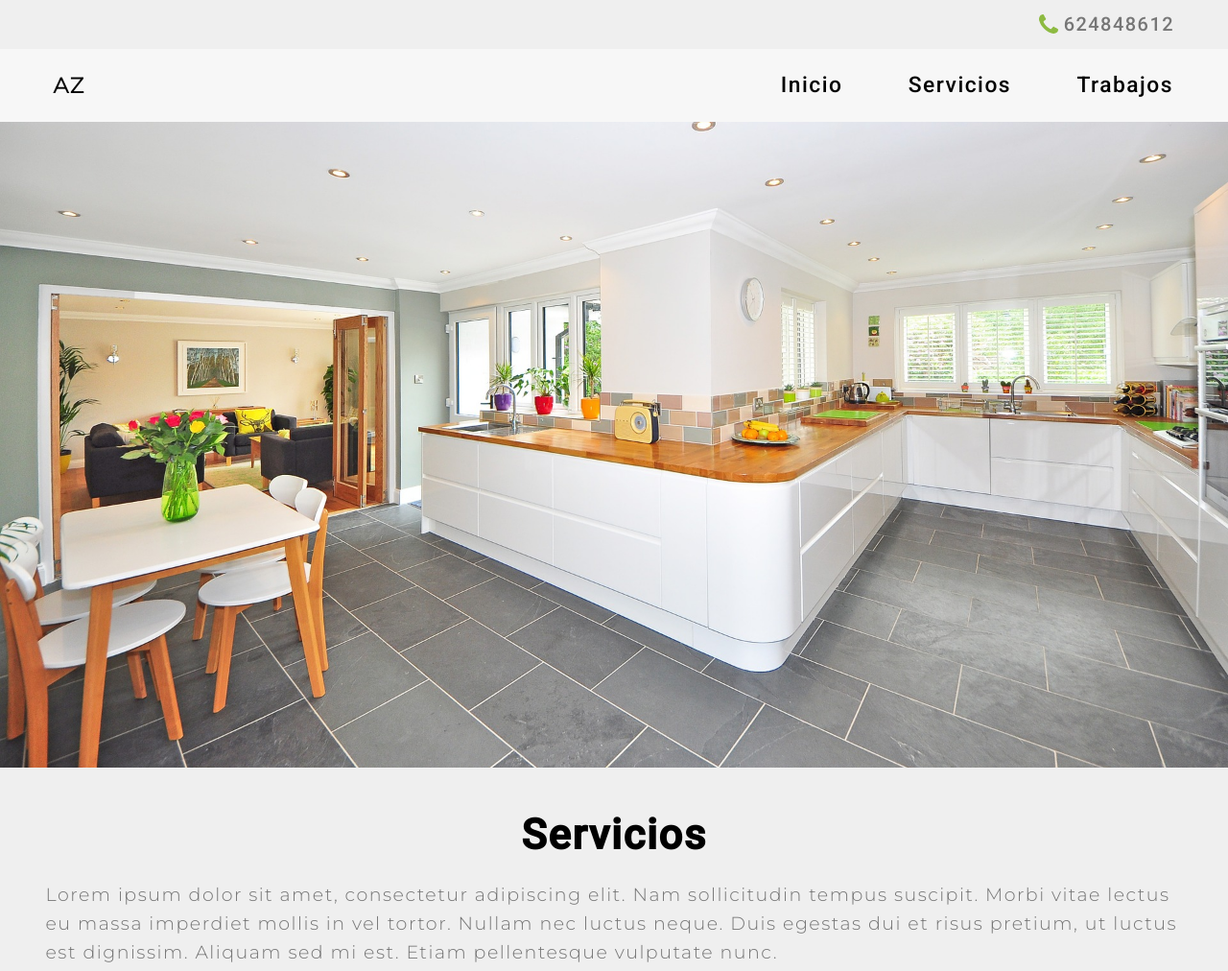
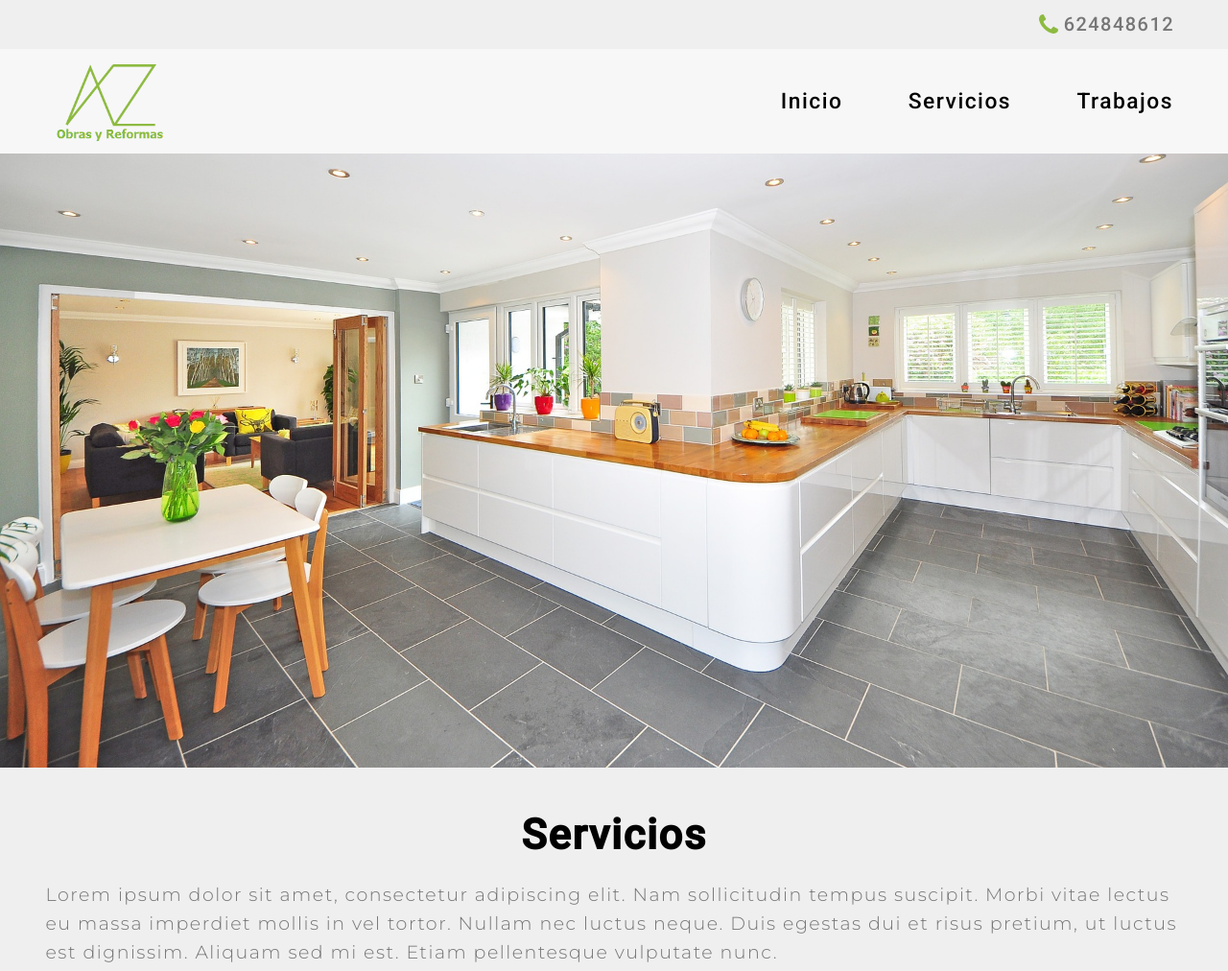
Before and after one commit to josebaml/AZobrasyreformas, a plain HTML site: page index.html in a window 1280 px wide. Shown: the top 1012 px of the page at 96% size. Drawn offline with nearby package versions, Linux system fonts and the light colour scheme.

Commit message:
Se añade logo

```diff
--- a/index.html
+++ b/index.html
@@ -53,7 +53,7 @@
                             <a class="hero__number_tel" href="tel:600123456">624848612</a>
                         </div>
                         <nav class="hero__nav">
-                            <h1 class="hero__logo"><a href="#hero">AZ</a></h1>
+                            <h1 class="hero__logo"><a href="#hero"><img src="images/logo.png" alt="logo"/></a></h1>
                             <ul class="hero__ul">
                                 <li class="hero__li"><a href="#hero" class="hero__a">Inicio</a></li>
                                 <li class="hero__li"><a href="#services" class="hero__a">Servicios</a></li>
--- a/scss/style.scss
+++ b/scss/style.scss
@@ -59,6 +59,8 @@ body {
   &__logo{
     color: $color_negro;
     margin-left: .5em;
+      width: 80px;
+      height: 55px;
   }
   &__ul{
     font-family: 'Roboto', sans-serif;
@@ -278,6 +280,10 @@ body {
 /**** Media Queries *****/
 @media screen and (min-width:600px) {
   .hero{
+    &__logo{
+      width: 100px;
+      height: 69px;
+    }
     &__button_nav--toggle{
       display: none;
     }
@@ -349,6 +355,10 @@ body {
   }
 }
 @media screen and (min-width:1000px) {
+  .hero__logo{
+    width: 120px;
+    height: 83px;
+  }
   .services{
     min-height: 100vh;
     &__container{
@@ -371,7 +381,7 @@ body {
   }
 }
 @media screen and (min-width:1500px) {
-    .jobs__gallery_item{
+  .jobs__gallery_item{
       margin: .8em;
     }
 }
```
Also changed, not shown: css/style.css, images/logo.png (added), 1 other file.
